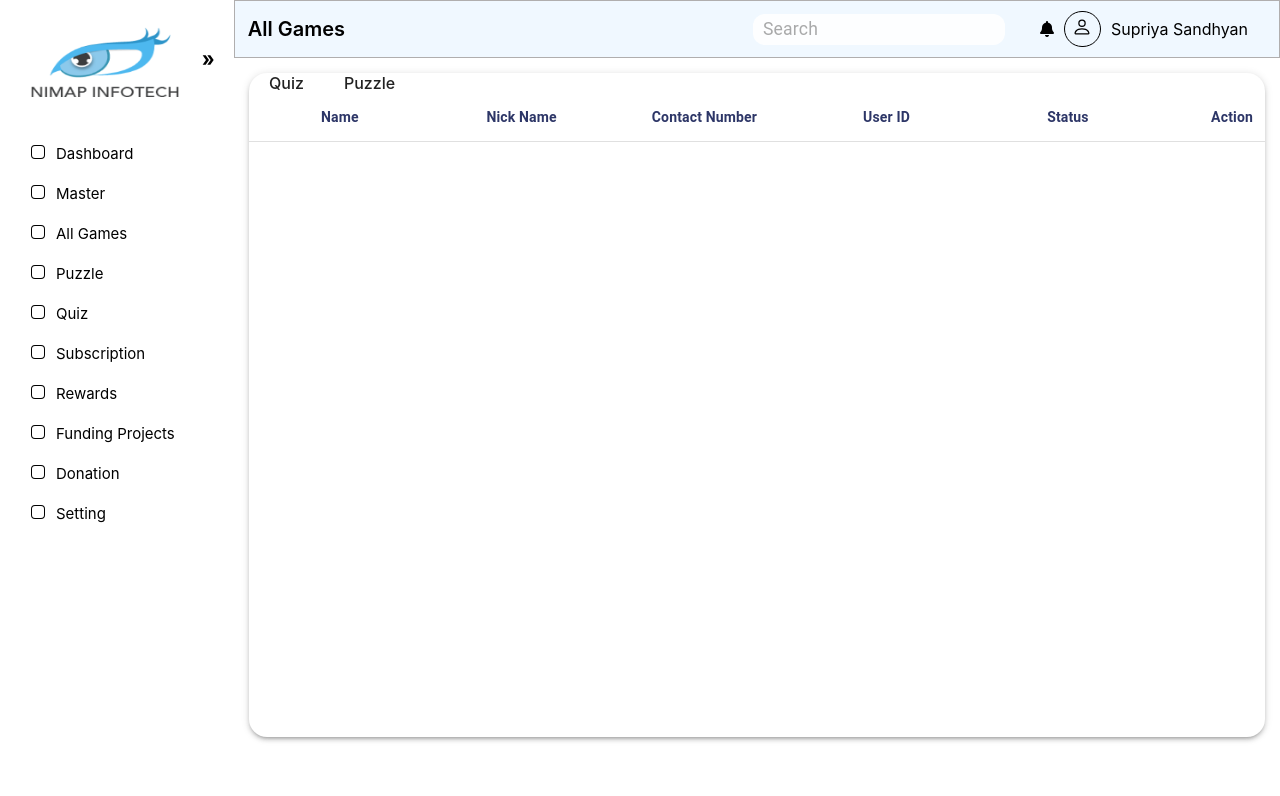
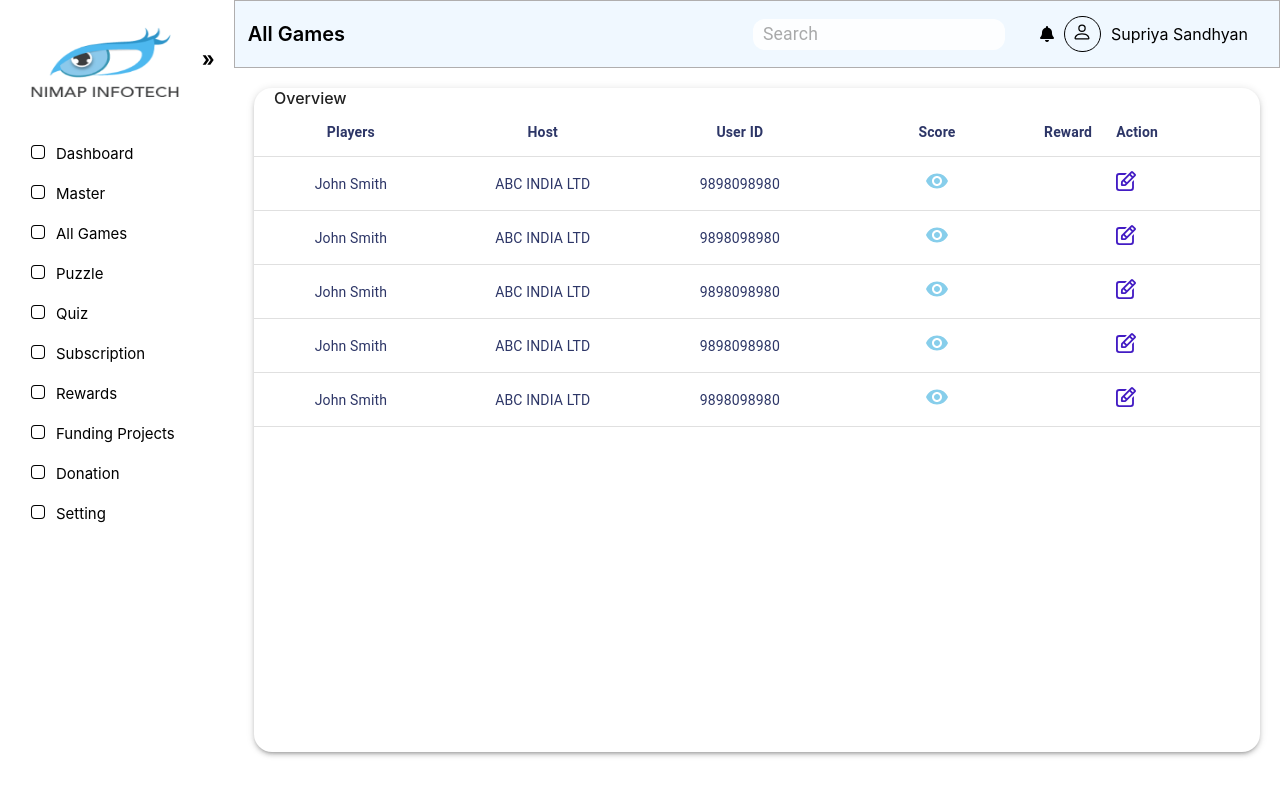
Before and after one commit to SupriyaGit25/Game, a React (Create React App) app: page /allgames in a window 1280 px wide. Shown: the top 796 px of the page. Built offline with nearby package versions, Linux system fonts and the light colour scheme.

Commit message:
few css changes

```diff
--- a/src/App.css
+++ b/src/App.css
@@ -26,7 +26,6 @@ main {
 
 /* Sidebar */
 .sidebar {
-  width: 200px;
   background-color: white;
   color: white;
   height: 100vh;
@@ -136,7 +135,7 @@ main {
   align-items: center;
   text-align: center;
   width: 80vw;
-  padding: 10px;
+  padding: 15px 10px;
 }
 .head1-title{
   width: 100px;
@@ -161,30 +160,6 @@ main {
   display: flex;
   flex-direction: row;
 }
-
-
-
-
-
-
-
-
-
-
-
-
-
-
-
-
-
-
-
-
-
-
-
-
 
 .App {
   text-align: center;
@@ -465,3 +440,7 @@ main {
 .ListItemIcon:active{
 border-right: 6px solid #00a8ff;
 }
+
+.bnt1{
+  color: skyblue !important;
+}
--- a/src/pages/AllGames.jsx
+++ b/src/pages/AllGames.jsx
@@ -1,32 +1,14 @@
-import React,{useState,useEffect} from 'react'
-import "../App.css"
-import {
-    makeStyles,
-    InputBase,
-    Toolbar,
-    Paper,
-    Button,
-    TableBody,
-    TableRow,
-    TableCell,
-    TableContainer,
-    TableHead,
-    TablePagination,
-    CircularProgress,
-    Table,
-  } from "@material-ui/core";
-  import {
-    Form,
-    FormGroup,
-    Label,
-    Input,
-    Modal,
-    ModalHeader,
-    ModalBody,
-    ModalFooter,
-    Col,
-    Row,
-  } from "reactstrap";
+import React, { useState, useEffect } from 'react';
+import AddUser from '../pages/User/AddUser';
+import DeleteIcon from '@mui/icons-material/Delete';
+import EditIcon from '@mui/icons-material/Edit';
+import CancelIcon from '@mui/icons-material/Cancel';
+import Switch from '@mui/material/Switch';
+import VisibilityIcon from '@mui/icons-material/Visibility';
+import Stack from '@mui/material/Stack';
+import {makeStyles,InputBase,Toolbar, Paper,Grid, Button,TableBody,TableRow,TableCell,
+        TableContainer,TableHead,TablePagination,CircularProgress,Table} from "@material-ui/core";
+import {Form,FormGroup,Label,Input,Modal,ModalHeader,ModalBody,ModalFooter,Col,Row} from "reactstrap";
 import Pagination from "@material-ui/lab/Pagination";
 import { appBarClasses } from '@mui/material';
 const useStyle = makeStyles((theme) => ({
@@ -66,18 +48,16 @@ import { appBarClasses } from '@mui/material';
         },
     },
     searchInput: {
-      border:'1px solid black',
         opacity: "0.9",
         right: "25px",
         paddingLeft: "10px",
-      border: '1px solid gray',
         // width: "20%",
         // padding: "0px 8px",
         justifyContent: "end",
         fontSize: "1.1rem",
         height: "31px",
         // right:"-25px",
-      borderRadius: "20px",
+        borderRadius: "12px",
         backgroundColor: "white",
         "& .MuiSvgIcon-root": {
             marginRight: "8px",
@@ -137,8 +117,8 @@ import { appBarClasses } from '@mui/material';
 }));
 const columns = [
     {
-      id: "name",
-      label: "Name",
+        id: "players",
+        label: "Players",
         textAlign: "center",
         fontWeight: "bold",
         backgroundColor: "white",
@@ -147,8 +127,8 @@ import { appBarClasses } from '@mui/material';
         maxWidth: "20%",
     },
     {
-      id: "nickname",
-      label: "Nick Name ",
+        id: "host",
+        label: "Host",
         textAlign: "center",
         fontWeight: "bold",
         backgroundColor: "white",
@@ -156,17 +136,6 @@ import { appBarClasses } from '@mui/material';
         zIndex: 0,
         maxWidth: "20%",
     },
-    {
-      id: "contactnumber",
-      label: "Contact Number",
-      maxWidth: "20%",
-      fontWeight: "bold",
-      backgroundColor: "white",
-      color: "#2d3667",
-      textAlign: "center",
-      zIndex: 0,
-    },
-
     {
         id: "userid",
         label: "User ID",
@@ -178,8 +147,18 @@ import { appBarClasses } from '@mui/material';
         zIndex: 0,
     },
     {
-        id: "status",
-        label: "Status",
+        id: "score",
+        label: "Score",
+        maxWidth: "20%",
+        fontWeight: "bold",
+        backgroundColor: "white",
+        color: "#2d3667",
+        textAlign: "center",
+        zIndex: 0,
+    },
+    {
+      id: "reward",
+      label: "Reward",
       maxWidth: "20%",
       fontWeight: "bold",
       backgroundColor: "white",
@@ -188,33 +167,46 @@ import { appBarClasses } from '@mui/material';
       zIndex: 0,
   },
 ];
-const Host = () => {
+const User = () => {
     const [loading, setLoading] = useState(false);
-    const [addHost, setAddHost] = useState(false);
-    const [search, setSearch] = useState("");
     const classes = useStyle();
 
-    const onAddHost = () => {
-        setAddHost(!addHost);
-      };
+    //Switch
+    const label = { inputProps: { 'aria-label': 'Switch demo' } };
+    //Switch
+
+
+    // Sample
+
+    function createData(players, host, userid, score, reward) {
+        return { players, host, userid, score, reward };
+    }
+
+    const rows = [
+        createData('John Smith', 'ABC INDIA LTD' , 9898098980, '', 'GSTIN7563736'),
+        createData('John Smith', 'ABC INDIA LTD' , 9898098980, '', 'GSTIN7563736'),
+        createData('John Smith', 'ABC INDIA LTD', 9898098980, '', 'GSTIN7563736'),
+        createData('John Smith', 'ABC INDIA LTD', 9898098980, '', 'GSTIN7563736'),
+        createData('John Smith', 'ABC INDIA LTD', 9898098980, '', 'GSTIN7563736'),
+    ];
+
+    // Sample
+
+
     return (
         <>
-
-    <Paper elevation={3} className="paper" style={{ margin: "15px" }}>
-    <strong style={{margin:'10px', fontWeight:'500', padding:'10px'}}>Quiz</strong><strong style={{margin:'10px', fontWeight:'500',padding:'10px'}}>Puzzle</strong>
-
+            <Paper elevation={3} className="paper" style={{ margin: "20px 20px" }}>
+            <strong style={{margin:'20px 10px', fontWeight:'500', padding:'10px'}}>Overview</strong>
                 {loading ? (
                     <div className={classes.loading}>
                         <CircularProgress />{" "}
                     </div>
-      ) : (<>
-
+                ) : (
                     <Table
                         stickyHeader
                         aria-label="sticky table"
                         className={classes.head}
                     >
-
                         <TableHead>
                             {columns.map((column) => (
                                 <TableCell
@@ -234,9 +226,6 @@ const Host = () => {
                                     <center>{column.label}</center>
                                 </TableCell>
                             ))}
-
-            {/* {user_permission_list.change_assignment === true ||
-            user_permission_list.delete_assignment === true ? ( */}
                             <TableCell
                                 style={{
                                     fontWeight: "bold",
@@ -245,163 +234,98 @@ const Host = () => {
                                     color: "#2d3667",
                                 }}
                             >
-                <b style={{ paddingLeft: "40px" }}>Action</b>
+                                <b style={{ paddingRight: "90px" }}>Action</b>
                             </TableCell>
-            {/* ) : (
-              ""
-            )} */}
                         </TableHead>
                         <TableBody>
-            {/* {tech.results && tech.results.length > 0 ? (
-              tech.results.map((element, index) => (
-                <TableRow key={index}>
-                  <td className={classes.fontcolor}>
+                            {rows.map((row) => (
+                                <TableRow
+                                    key={row.name}
+                                    sx={{ '&:last-child td, &:last-child th': { border: 0 } }}
+                                >
+                                    <TableCell component="th" scope="row" style={{
+
+                                        width: "25%",
+                                        backgroundColor: "white",
+                                        color: "#2d3667",
+
+                                    }}>
+                                        <center>{row.players}</center>
+                                    </TableCell>
+                                    <TableCell component="th" scope="row" style={{
+                                        width: "25%",
+                                        backgroundColor: "white",
+                                        color: "#2d3667",
+
+                                    }}>
+                                        <center>{row.host}</center>
+                                    </TableCell>
+                                    <TableCell component="th" scope="row" style={{
+                                        width: "25%",
+                                        backgroundColor: "white",
+                                        color: "#2d3667",
+
+                                    }}>
+                                        <center>{row.userid}</center>
+                                    </TableCell>
+                                    <TableCell component="th" scope="row" style={{
+                                        width: "25%",
+                                        backgroundColor: "white",
+                                        color: "#2d3667",
+
+                                    }}>
                                         <center>
-                      {element.project_name.charAt(0).toUpperCase() +
-                        element.project_name.slice(1).toLowerCase()}
+                                            <VisibilityIcon {...label} defaultChecked style={{color: 'skyblue'}} />
                                         </center>
-                  </td>
-                  <td className={classes.fontcolor}>
+                                    </TableCell>
+                                    <TableCell component="th" scope="row" style={{
+                                        width: "35%",
+                                        backgroundColor: "white",
+                                        color: "#2d3667",
+
+                                    }}>
                                        <center>
-                      {element.project_manager_name}
+                                            <></>
                                         </center>
-                  </td>
-                  <td className={classes.fontcolor}>
-                    <center>{dateFormat(element.start_date,"d-mmm-yy")}</center>
-                  </td>
-                  <td className={classes.fontcolor}>
-                    <center>{dateFormat(element.end_date,"d-mmm-yy")}</center>
-                  </td>
-                  <td className={`${classes.action} d-flex `}>
+
+                                    </TableCell>
+
+
+                                    <TableCell component="th" scope="row" style={{
+                                        width: "30%",
+                                        backgroundColor: "white",
+                                        color: "#2d3667",
+
+                                    }}>
                                         <center>
-                      {user_permission_list.change_assignment === true ||
-                      user_permission_list.delete_assignment === true ? (
-                        <>
-                          <Button
-                            style={{ paddingLeft: "25px" }}
-                            className={classes.btnedit}
-                            onClick={() => {
-                              setEditData({
-                                id: element.id,
-                                project_name: element.project_name,
-                                start_date: element.start_date,
-                                end_date: element.end_date,
-                                project_manager_name:element.project_manager_name,
-                              });
-                              onEdit();
-                            }}
-                          >
-                            Edit
-                          </Button>
-                          <span style={{ color: "#00a8ff" }}>|</span>
-                          <Button
-                            className={classes.btndelete}
-                            onClick={() => {
-                              setDeleteData({
-                                id: element.id,
-                                technology: element.project_name,
-                              });
-                              onDelete();
-                            }}
-                          >
-                            Delete
-                          </Button>
-                        </>
-                      ) : (
-                        ""
-                      )}
+                                            {
+                                                <div className='Main' style={{ display: "flex", gap: "12px", cursor: "pointer"}}>
+                                                    <div className='bnt1'>
+                                                        <svg xmlns="http://www.w3.org/2000/svg" width="20" height="20" viewBox="0 0 31.031 31.062">
+                                                            <g id="Group_269" data-name="Group 269"  transform="translate(-1177.471 -568)">
+                                                                <path id="Path_97" data-name="Path 97" d="M108.917,93.249a2.2,2.2,0,0,1-2.223,2.191H89.1a2.2,2.2,0,0,1-2.223-2.191V75.593A2.219,2.219,0,0,1,89.1,73.4h8.992l2.845-2.845H89.1A5.073,5.073,0,0,0,84,75.593V93.249a5.079,5.079,0,0,0,5.1,5.068h17.624a5.079,5.079,0,0,0,5.1-5.068V81.38l-2.845,2.845v9.024Z" transform="translate(1093.469 500.745)" fill="#431cc4" />
+                                                                <path id="Path_98" data-name="Path 98" d="M236.692,18.643,232.7,14.687A2.311,2.311,0,0,0,231.1,14a2.223,2.223,0,0,0-1.6.654L214.785,29.368a2.261,2.261,0,0,0-.654,1.471l-.262,4.218a2.337,2.337,0,0,0,.654,1.766,2.277,2.277,0,0,0,1.6.654h.131l4.251-.261a2.261,2.261,0,0,0,1.471-.654L236.659,21.88a2.277,2.277,0,0,0,.654-1.6,2.143,2.143,0,0,0-.621-1.635ZM227.308,20.9l3.172,3.172-7.357,7.324-3.172-3.172Zm-7.193,13.5-3.368.2.2-3.368.948-.948,3.172,3.172Zm12.359-12.392-3.139-3.139,1.766-1.766,3.172,3.172Z" transform="translate(971.187 554)" fill="#431cc4" />
+                                                            </g>
+                                                        </svg>
+                                                    </div>
+                                                </div>
+                                            }
                                         </center>
-                  </td>
+                                    </TableCell>
                                 </TableRow>
-              ))
-            ) : (
-              <div className={classes.nodata}>
-                {" "}
-                <p>No Data Found</p>
-              </div>
-            )} */}
+                            ))}
                         </TableBody>
                     </Table>
-        </>
                 )}
+                {/* <div className='Pagination_Main' style={{ justifyContent: "space-between" }}>
+                    <Stack spacing={2}>
+                        <Pagination count={10} variant="outlined" shape="rounded" />
+                    </Stack>
+                </div> */}
             </Paper>
 
-    {/* <Paper
-      elevation={3}
-      style={{
-        borderRadius: "18px",
-        marginTop: "5px",
-      }}
-    >
-      <Row
-        className="d-flex"
-        style={{ justifyContent: "center", alignItems: "center" }}
-      >
-        <Col sm={3}></Col>
-        <Col sm={5}>
-          <Pagination
-            component="div"
-            count={Math.ceil(tech.count / pageSize)}
-            page={page}
-            onChange={handlePaginations}
-            siblingCount={0}
-            boundaryCount={2}
-          />
-        </Col>
-
-        <Col
-          sm={4}
-          style={{
-            paddingTop: "15px",
-            paddingRight: "40px",
-            display: "flex",
-            justifyContent: "end",
-          }}
-        >
-          <p className="mr-1">Items per Page:</p>
-          <select
-            onChange={handlePageSizeChange}
-            value={pageSize}
-            style={{
-              border: "none",
-              heigth: "20px",
-              alignSelf: "flex-start",
-            }}
-          >
-            {pageSizes.map((size) => (
-              <option key={size} value={size}>
-                {size}
-              </option>
-            ))}
-          </select>
-        </Col>
-      </Row>
-    </Paper> */}
-
-    {/* {addtask ? (
-      <AddProjectMasterModal
-        openAdd={addtask}
-        addToggle={onAddTask}
-        afterAdd={afterAdd}
-        setaddreload={setaddreload}
-      />
-    ) : edittask ? (
-      <EditProjectMasterModal
-        openEdit={edittask}
-        editToggle={onEdit}
-        editData={editData}
-      />
-    ) : deleteTask ? (
-      <DeleteProjectMasterModal
-        openDelete={deleteTask}
-        deletetoggle={onDelete}
-        deleteData={deleteData}
-      />
-    ) : (
-      ""
-    )} */}
         </>
     )
 }
 
-export default Host
+export default User;
```
Lines whose indentation alone changed are shown as unchanged.
